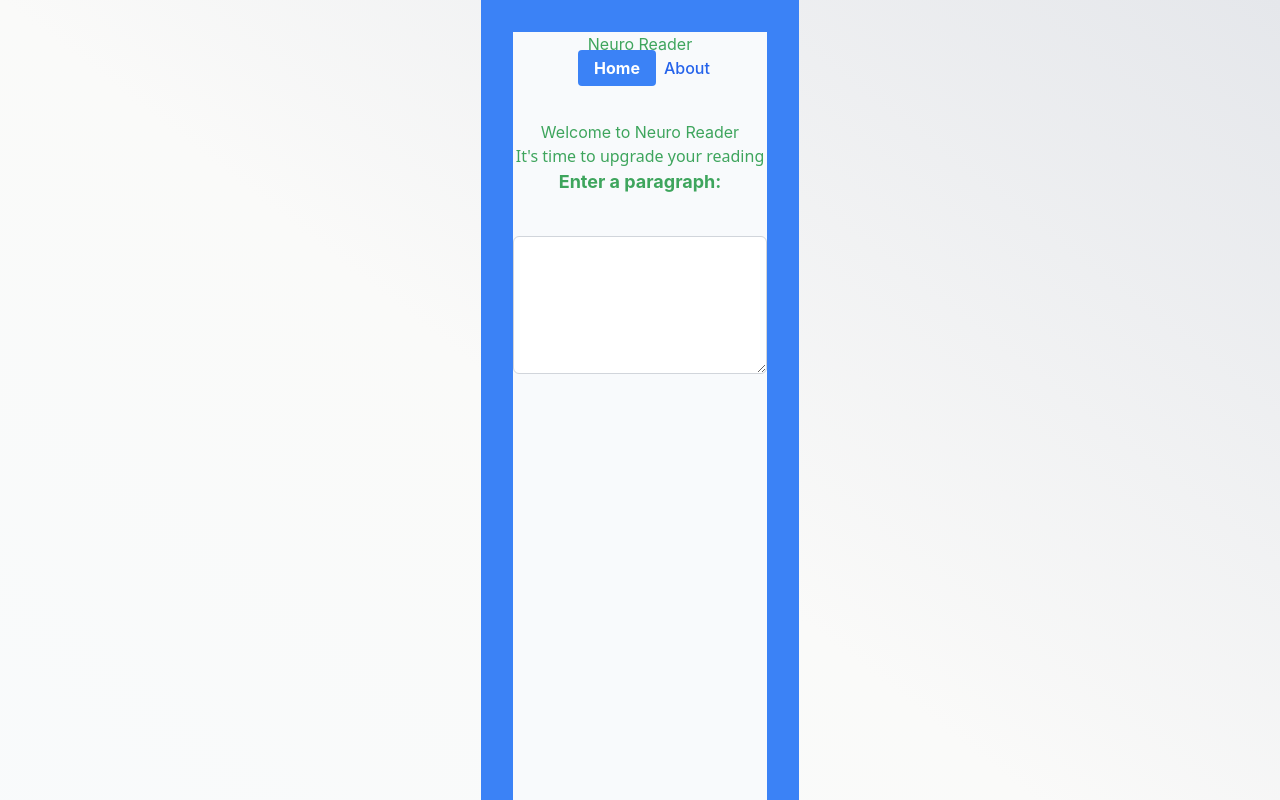
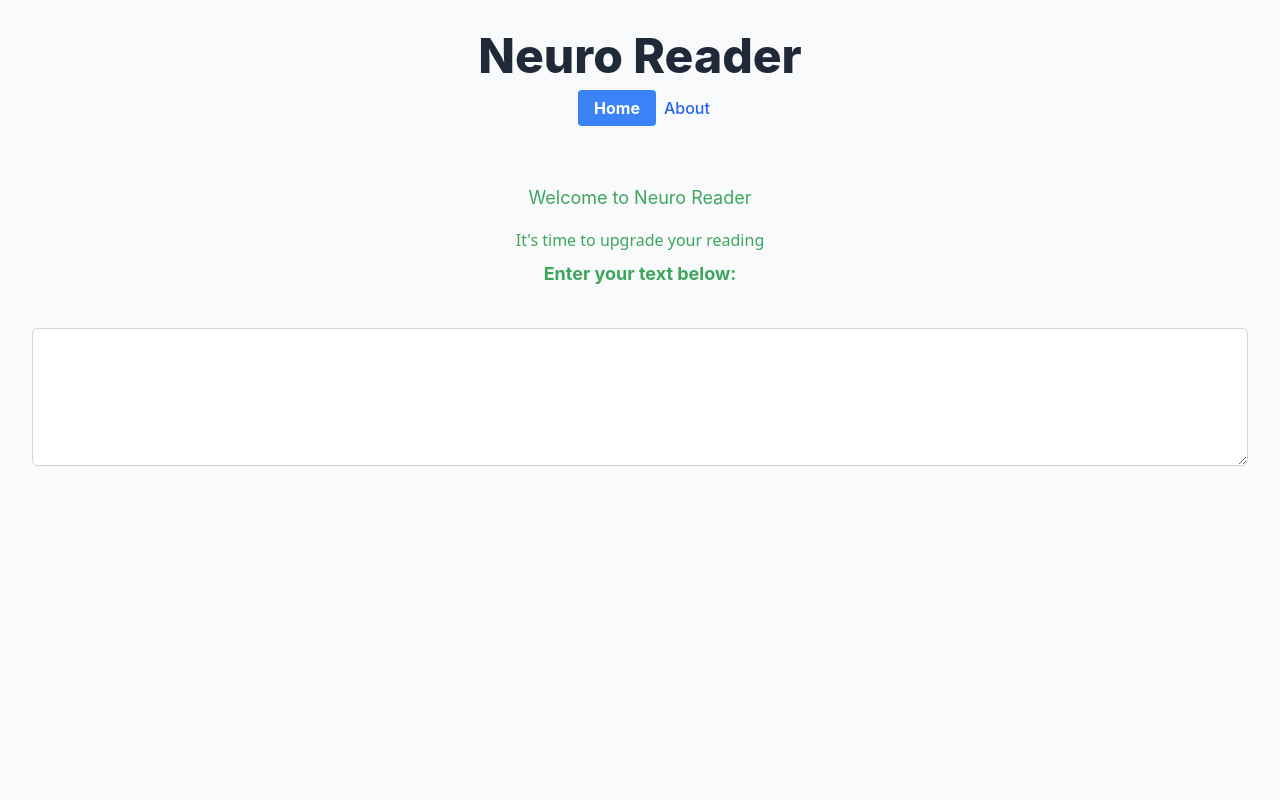
Before and after one commit to laurencetuchin/neuroreader, a React (Vite) app in the folder neuro-reader/: page / in a window 1280 px wide. Shown: the top 800 px of the page. Built offline with nearby package versions, Linux system fonts and the light colour scheme.

Commit message:
Fix min width

```diff
--- a/neuro-reader/src/App.css
+++ b/neuro-reader/src/App.css
@@ -9,7 +9,7 @@
   margin: 0 auto;
   padding: 2rem;
   text-align: center;
-  @apply bg-blue-500;
+  @apply bg-slate-50 min-h-screen min-w-full;
 }
 
 .logo {
@@ -49,5 +49,5 @@
 }
 
 .body {
-  @apply bg-blue-700;
+  @apply bg-red-700;
 }
--- a/neuro-reader/src/features/NeuroReader.jsx
+++ b/neuro-reader/src/features/NeuroReader.jsx
@@ -12,12 +12,13 @@ export default function NeuroReader() {
     // function that takes word input length and identifies whether appropriate to bold or not
     // need to update to include min one character if word length < 3
     function boldFirstLetters(text) {
-        const words = text.split(' ');
+        const words = text.split(/[' ']/);
         const boldedWords = words.map(word => {
           if (word.length < 3) {
             const smallWord = word.charAt(0);
 
             // fix word length only split char 1
+            // checks for period or comma
             return (
                 <span>
                     <span className="font-bold">{smallWord}
@@ -37,9 +38,8 @@ export default function NeuroReader() {
                 <span className="font-bold">
                   {boldText}
                 </span>
-                {plainText}
-                  <span>&nbsp;</span>
-                <p> </p>
+                {plainText}&nbsp;
+                  {/* <span>&nbsp;</span> */}
               </span>
             );
           }
@@ -50,9 +50,9 @@ export default function NeuroReader() {
       return (
         <div className="flex flex-col">
           <label className="mb-2 font-bold text-lg" htmlFor="input-text">
-            Enter a paragraph:
+            Enter your text below:
           </label>
-          <div className="flex flex-wrap">
+          <div className="">
             {boldFirstLetters(inputValue)}
           </div>
           <textarea
--- a/neuro-reader/src/index.css
+++ b/neuro-reader/src/index.css
@@ -36,7 +36,7 @@
 main {
   max-width: 1200px;
   margin: 40px auto;
-  @apply min-h-screen ;
+  @apply min-h-screen min-w-full;
 }
 
 a {
@@ -87,6 +87,7 @@ button:focus-visible {
   :root {
     color: #3ea55d;
     background-color: #0f0e0e;
+    /* @apply sm; */
   }
   a:hover {
     /* color: #be0f7b; */
--- a/neuro-reader/src/layouts/RootLayout.jsx
+++ b/neuro-reader/src/layouts/RootLayout.jsx
@@ -6,10 +6,9 @@ export default function RootLayout() {
     <div className="root-layout">
         <header>
             <nav>
-                <h1>Neuro Reader</h1>
+                <h1 className='mb-4 font-extrabold text-gray-800 md:text-5xl lg-text-6xl'>Neuro Reader</h1>
             <NavLink to="/" >Home</NavLink>
             <NavLink to="about">About</NavLink>
-
             </nav>
         </header>
 
--- a/neuro-reader/src/main.jsx
+++ b/neuro-reader/src/main.jsx
@@ -10,10 +10,7 @@ import { BrowserRouter } from 'react-router-dom'
 ReactDOM.createRoot(document.getElementById('root')).render(
   <React.StrictMode>
     {/* <BrowserRouter> */}
-    <div className='bg-gray-900'>
-
        <App />
-    </div>
     {/* </BrowserRouter> */}
   </React.StrictMode>,
 )
--- a/neuro-reader/src/utilities/About.jsx
+++ b/neuro-reader/src/utilities/About.jsx
@@ -10,11 +10,13 @@ export default function About() {
   return (
     <>
 
-    <div>
+    <div className='container mx-auto'>
+      <div className='py-4'>
+
     <br />
 
 
-    <p className='text-lg text-cyan-800'>Welcome to Neuro Reader, designed to help neuro diverse learners to read more easily and effectively. Our mission is to provide a platform that allows users to input their text and receive customised reading support to help them achieve their full potential.
+    <p className='text-lg sm:text-left text-cyan-800'>Welcome to Neuro Reader, designed to help neuro diverse learners to read more easily and effectively. Our mission is to provide a platform that allows users to input their text and receive customised reading support to help them achieve their full potential.
     <br />
     <br />
     Our purpose is to make reading accessible to everyone, regardless of their neurodiversity. We understand that reading can be a challenge and frustrating experience for some learners, and we aim to provide a solution that caters to their unique needs. Our website uses innovative technology to identify and address the specific challenges that neuro diverse learners face when reading, whether it be difficulty with decoding, comprehension, or fluency.
@@ -26,6 +28,7 @@ export default function About() {
     <NavLink to={'/'}>
       <button className='bg-transparent hover:bg-blue-500 text-blue-700 font-semibold hover:text-white py-2 px-4 border border-blue-500 hover:border-transparent rounded'>Get started</button>
     </NavLink>
+      </div>
     </div>
     </>
   )
--- a/neuro-reader/src/utilities/Home.jsx
+++ b/neuro-reader/src/utilities/Home.jsx
@@ -4,12 +4,17 @@ import NeuroReaderBranding from './NeuroReaderBranding'
 
 export default function Home() {
   return (
-    <div>
+    <div className='container m-auto'>
+      <div className='py-4'>
 
-        <div className="bg-primary">Welcome to Neuro Reader</div>
-        <p className='font-sans text-base hover:capitalize'>It's time to upgrade your reading</p>
+
+        <div className="text-lg bg-primary py-2">Welcome to Neuro Reader</div>
+        <p className='font-sans text-base py-2'>It's time to upgrade your reading</p>
+
         {/* Add animation that bolds the writing in the P tag */}
         <NeuroReader />
+
+      </div>
     </div>
   )
 }
```
Also changed, not shown: neuro-reader/src/utilities/NavigationHeader.jsx (+0 -8 lines).
